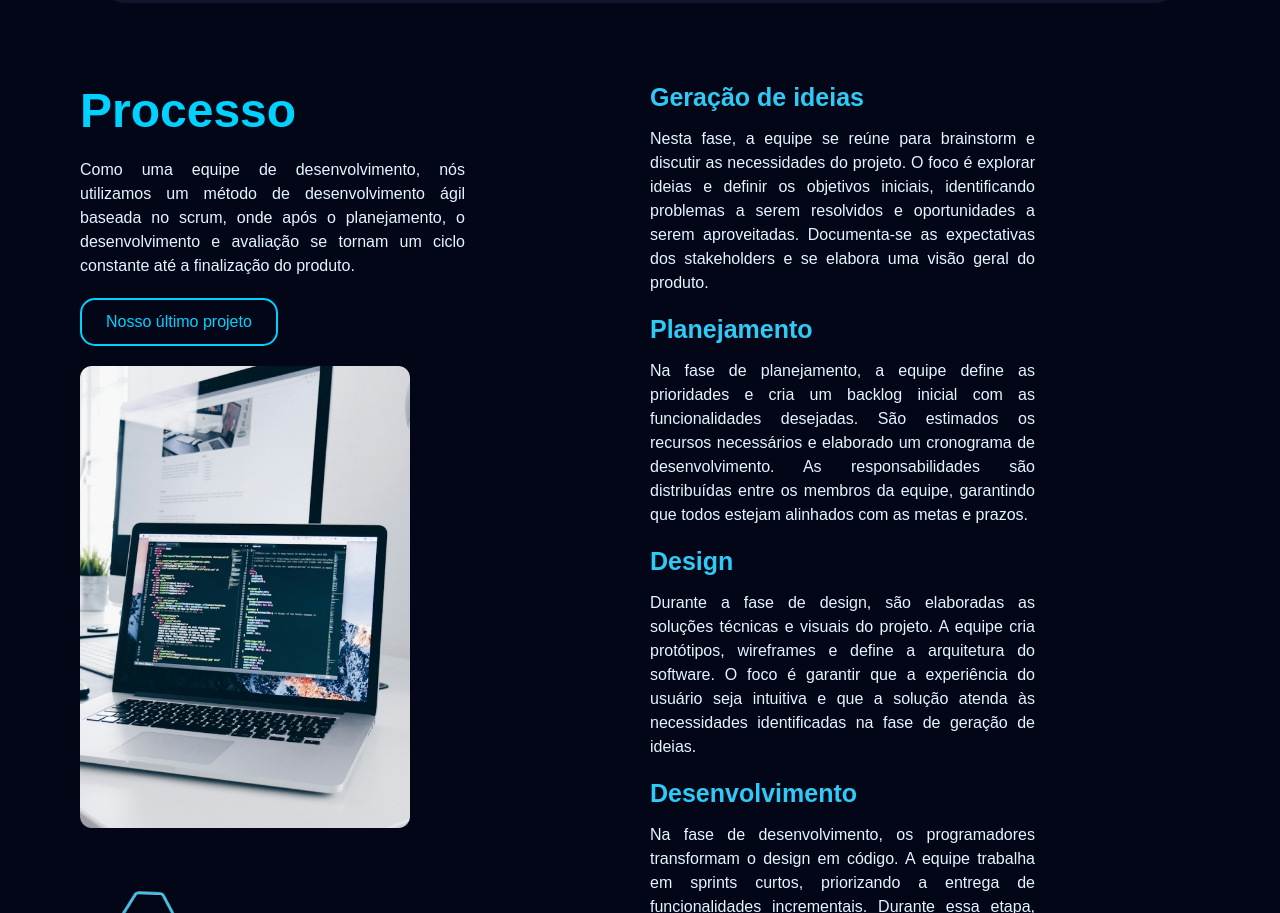
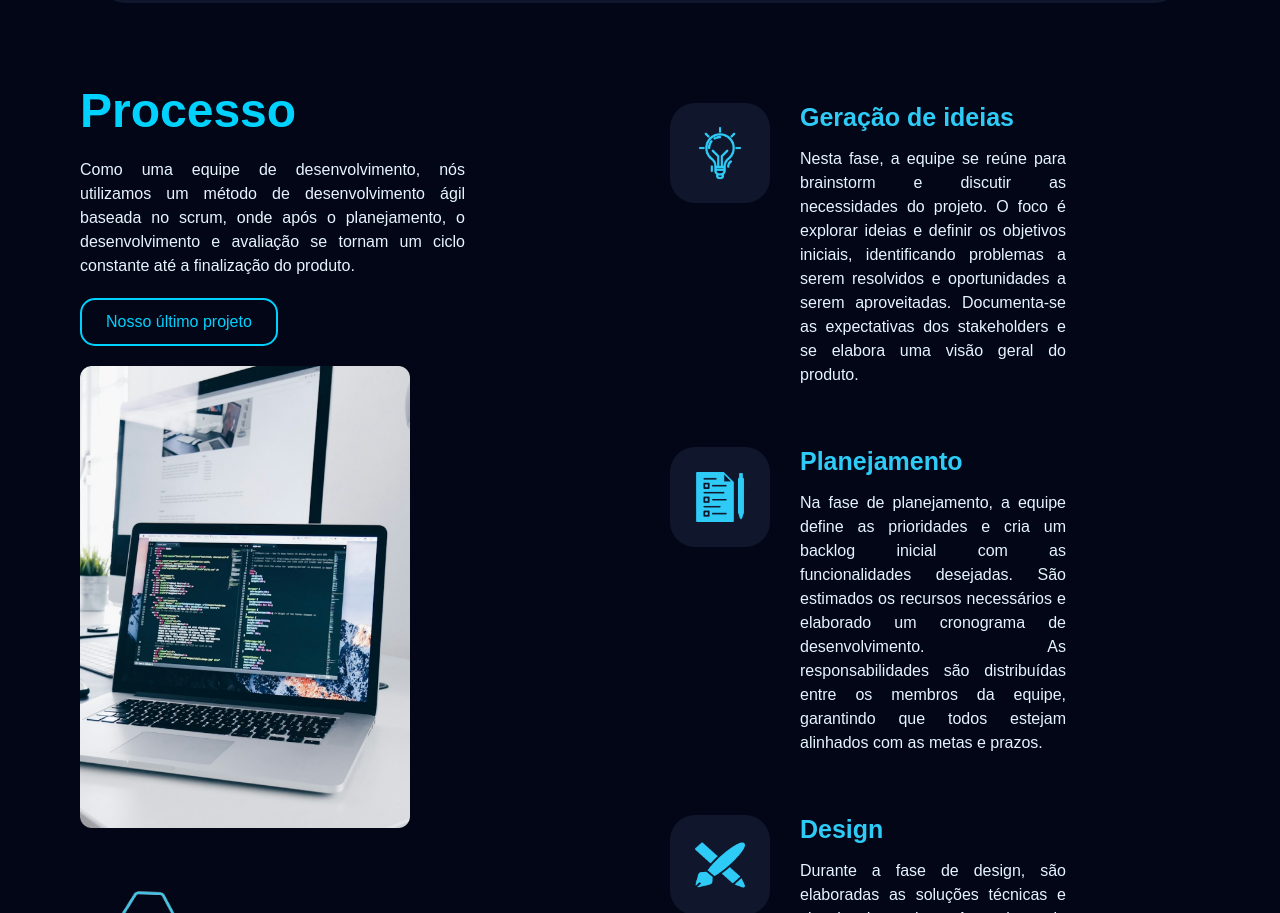
Before and after one commit to lealkedna/Mambee, a Next.js app: page / in a window 1280 px wide. Shown: the part 1739-2652 px from the top of the page. Built offline with nearby package versions, Linux system fonts and the light colour scheme.

Commit message:
feact: adicionei a responsividade da parte de processo

```diff
--- a/src/app/page.module.css
+++ b/src/app/page.module.css
@@ -196,6 +196,8 @@ a.secondary {
   position: absolute;
   display: flex;
   flex-direction: column;
+  justify-content: center;
+  align-items: center;
   left: 0;
   width: 50%;
   height: auto;
@@ -206,23 +208,6 @@ a.secondary {
   height: auto;
   max-width: 100%;
 
-}
-
-@media (max-width: 768px) {
-
-  .hexImage {
-    width: 70%; /* Ajusta o tamanho para telas menores */
-  }
-}
-
-@media (max-width: 480px) {
-  .hexImage {
-    width: 90%;
-  }
-  .contactButton {
-    padding: 10px 20px;
-    font-size: 14px;
-  }
 }
 
 .contactButton {
@@ -237,6 +222,9 @@ a.secondary {
   cursor: pointer;
   transition: all 0.3s ease;
   width: 200px;
+  top: 1%;
+  left: 1%;
+  transform: translate(-62%, -282%);
 }
 
 .contactButton:hover {
@@ -248,3 +236,29 @@ a.secondary {
   background-color: #003f7f;
   transform: scale(0.95);
 }
+
+@media (max-width: 768px) {
+
+  .hexImage {
+    width: 70%; /* Ajusta o tamanho para telas menores */
+  }
+  /* .contactButton{
+    width: 150px;
+    font-size: 16px;
+    padding: 10px 15px;
+  } */
+  .contactButton{
+   display: none;
+  }
+}
+
+@media (max-width: 480px) {
+  .hexImage {
+    width: 90%;
+  }
+  /* .contactButton {
+    padding: 8px 12px;
+    font-size: 14px;
+    width: 120px;
+  } */
+}
--- a/src/components/Processo.tsx
+++ b/src/components/Processo.tsx
@@ -25,34 +25,89 @@ function Processo() {
                 />
             </div>
             <div className={styles.rightColumn}>
-                <div>
+                <div className={styles.contentContainer}>
+                    <Image
+                        className={styles.stepIcon}
+                        src="/icons/geracaoIdeias.png"
+                        width={100}
+                        height={100}
+                        alt="icone geração de ideias"
+                    />
+                    <div className={styles.sectionItem} >
                         <h3 className={styles.processSubheading}>Geração de ideias </h3>
                         <p className={styles.processParagraph}>Nesta fase, a equipe se reúne para brainstorm e discutir as necessidades do projeto. O foco é explorar ideias e definir os objetivos iniciais, identificando problemas a serem resolvidos e oportunidades a serem aproveitadas. Documenta-se as expectativas dos stakeholders e se elabora uma visão geral do produto.</p>
                     </div>
+                </div>
 
+                <div className={styles.contentContainer}>
+                    <Image
+                        className={styles.stepIcon}
+                        src="/icons/planejamento.png"
+                        width={100}
+                        height={100}
+                        alt="icone do planejamento"
+                    />
                     <div>
                         <h3 className={styles.processSubheading}>Planejamento </h3>
                         <p className={styles.processParagraph}>Na fase de planejamento, a equipe define as prioridades e cria um backlog inicial com as funcionalidades desejadas. São estimados os recursos necessários e elaborado um cronograma de desenvolvimento. As responsabilidades são distribuídas entre os membros da equipe, garantindo que todos estejam alinhados com as metas e prazos.</p>
                     </div>
 
+                </div>
+
+                <div className={styles.contentContainer}>
+                    <Image
+                        className={styles.stepIcon}
+                        src="/icons/design.png"
+                        width={100}
+                        height={100}
+                        alt="icone do design"
+                    />
                     <div>
                         <h3 className={styles.processSubheading}>Design </h3>
                         <p className={styles.processParagraph}>Durante a fase de design, são elaboradas as soluções técnicas e visuais do projeto. A equipe cria protótipos, wireframes e define a arquitetura do software. O foco é garantir que a experiência do usuário seja intuitiva e que a solução atenda às necessidades identificadas na fase de geração de ideias.</p>
                     </div>
+                </div>
 
+                <div className={styles.contentContainer}>
+                    <Image
+                        className={styles.stepIcon}
+                        src="/icons/desenvolvimento.png"
+                        width={100}
+                        height={100}
+                        alt="icone do desenvolvimento"
+                    />
                     <div>
                         <h3 className={styles.processSubheading}>Desenvolvimento</h3>
                         <p className={styles.processParagraph}>Na fase de desenvolvimento, os programadores transformam o design em código. A equipe trabalha em sprints curtos, priorizando a entrega de funcionalidades incrementais. Durante essa etapa, são realizadas reuniões diárias para acompanhamento do progresso e resolução de impedimentos, assegurando que todos estejam em sincronia.</p>
                     </div>
+                </div>
 
+                <div className={styles.contentContainer}>
+                    <Image
+                        className={styles.stepIcon}
+                        src="/icons/testes.png"
+                        width={100}
+                        height={100}
+                        alt="icone dos testes"
+                    />
                     <div>
                         <h3 className={styles.processSubheading}>Teste e Avaliação</h3>
                         <p className={styles.processParagraph}>Nesta fase, a equipe realiza testes rigorosos para identificar e corrigir bugs e garantir a qualidade do produto. Avaliam-se as funcionalidades implementadas em relação aos critérios de aceitação estabelecidos anteriormente. Feedback dos usuários e stakeholders é coletado, permitindo ajustes necessários antes do lançamento final.</p>
                     </div>
+                </div>
 
+                <div className={styles.contentContainer}>
+                    <Image
+                        className={styles.stepIcon}
+                        src="/icons/lancamento.png"
+                        width={100}
+                        height={100}
+                        alt="icone geração de ideias"
+                    />
                     <div>
                         <h3 className={styles.processSubheading}>Lançamento</h3>
                         <p className={styles.processParagraph}>Na fase de lançamento, o produto é disponibilizado ao público. A equipe realiza a implementação final, garantindo que tudo esteja funcionando como planejado. Após o lançamento, são monitorados o desempenho e a aceitação do produto no mercado, permitindo ajustes e melhorias contínuas com base no feedback dos usuários.</p>
+                    </div>
                 </div>
             </div>
         </div>
--- a/src/styles/Processo.module.css
+++ b/src/styles/Processo.module.css
@@ -1,12 +1,16 @@
 .twoColumns {
   display: flex;
   justify-content: center;
-  margin: 70px;
   flex-wrap: wrap;
+  margin: 70px ;
 
 }
 
-.leftColumn,
+.leftColumn {
+  width: 50%;
+  padding: 10px;
+}
+
 .rightColumn {
   width: 50%;
   padding: 10px;
@@ -68,7 +72,41 @@
   transform: rotate(182deg);
 }
 
+.contentContainer{
+  display: flex;
+  gap: 30px;
+  padding: 20px;
+}
+
 @media (max-width: 768px) {
+  .twoColumns{
+    margin: 5px;
+  }
+
+  .processHeading{
+    font-size: 2rem;
+  }
+
+  .processParagraph{
+    font-size: 14px;
+    width: 100%;
+  }
+
+  .processImage{
+    width: 90%;
+    display: flex;
+    margin-left: auto;
+    margin-right: auto;
+
+  }
+
+  .buttonOutline{
+    width: 100%;
+    text-align: center;
+    font-size: 14px;
+    padding: 10px;
+  }
+
 
   .leftColumn,
   .rightColumn {
@@ -86,20 +124,21 @@
     width: 100%;
     margin-top: 20px;
   }
-}
-
-
-/* .align{
-    display:flex;
-    align-items: center;
-    list-style: none;
+  .favoProcesso{
+    display: none;
   }
 
-  .inicio{
-  height: 100vh;
-  width:100% ;
-  background-image:url('/mambee/public/images/inicio.png') ;
-  background-size: 150%;
-  background-repeat: no-repeat;
+  /* .sectionItem{
+    display: flex;
+    justify-content: center;
+    flex-direction: column;
+  } */
 
+  /* .contentContainer{
+    flex-direction: column;
   } */
+  .stepIcon{
+   width: 50px;
+   height: 50px;
+  }
+}
```
Lines whose indentation alone changed are shown as unchanged.
